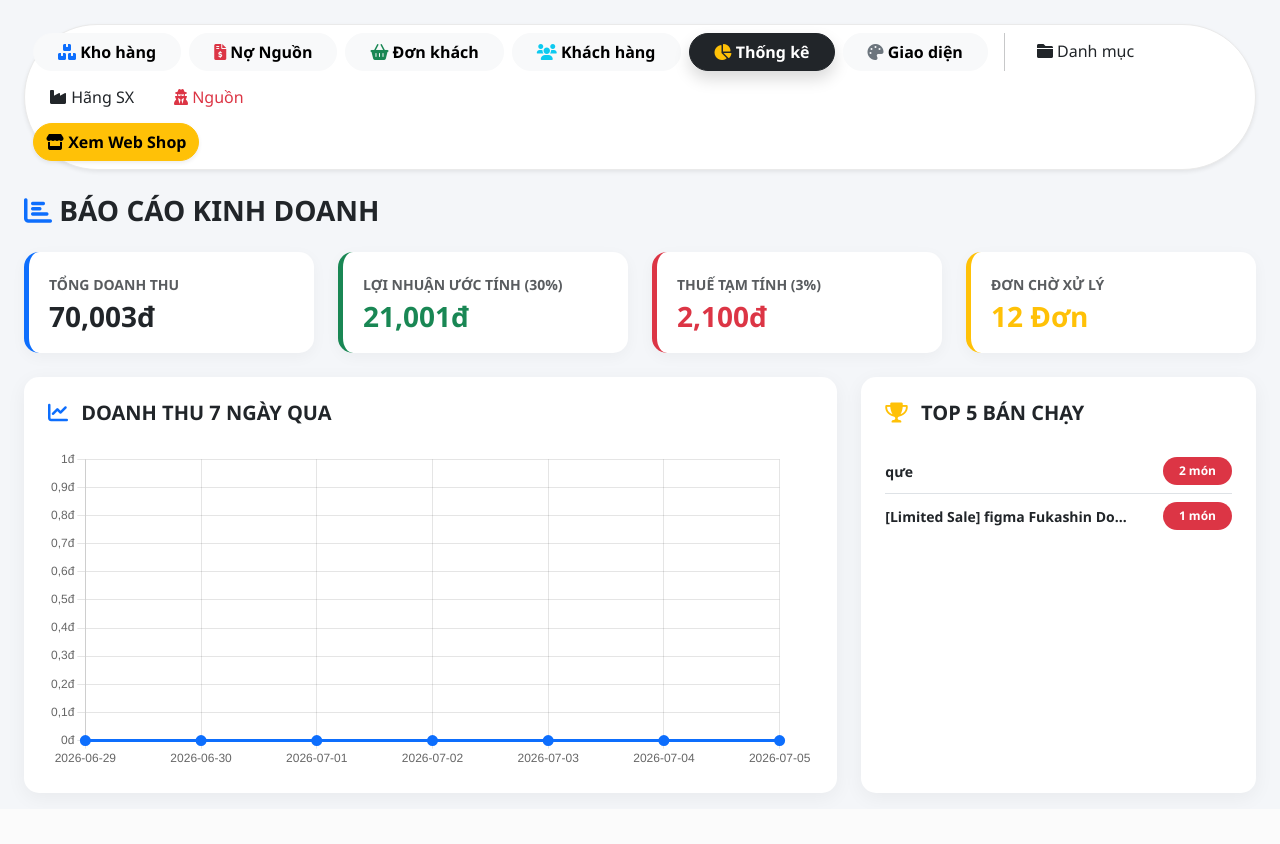
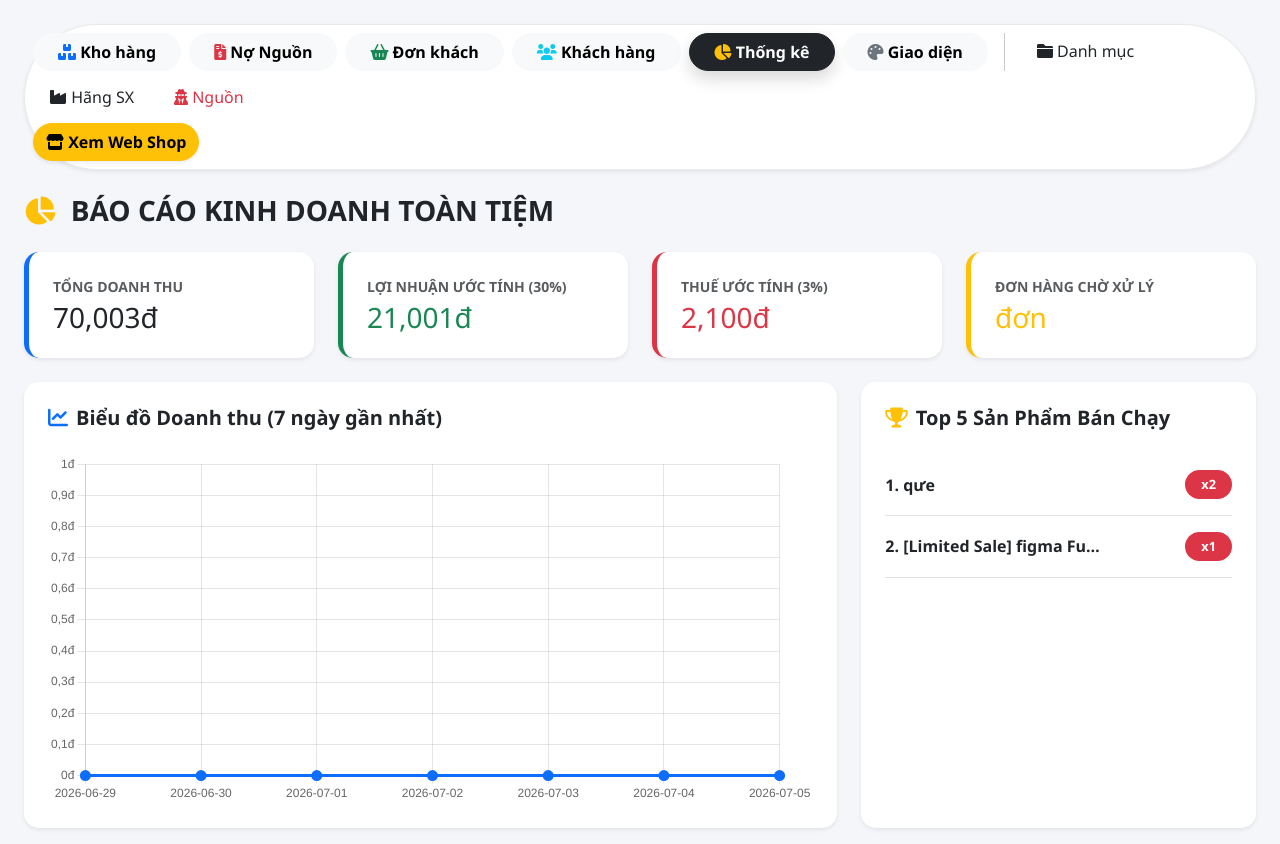
Before and after one commit to rinsilver/Takimitsu-Hobby, a Flask app: page /admin/thong-ke in a window 1280 px wide. Before the commit the page ends 799 px from the top, so only its background shows below. Run offline with Flask 3, Linux system fonts and the light colour scheme; the visitor is signed in with stand-in values (Sample User, id 1); data comes from the database, SQL or seed files in the repository; both versions use the stored data as it was after the commit; some libraries are stand-ins or nearby versions.

Commit message:
update v20.3

```diff
--- a/routes/admin.py
+++ b/routes/admin.py
@@ -17,7 +17,6 @@ def admin_dashboard():
     if 'admin_id' not in session: return redirect('/dang-nhap')
     conn = ket_noi_db()
 
-    # Lấy các tham số từ bộ lọc
     tu_khoa = request.args.get('tu_khoa', '')
     danh_muc = request.args.get('danh_muc', '')
     hang_sx = request.args.get('hang_sx', '')
@@ -26,10 +25,7 @@ def admin_dashboard():
     page = request.args.get('page', 1, type=int)
     per_page = 10
 
-    # ĐÃ SỬA LỖI: Thêm bí danh 's' cho bảng san_pham
     query_count = "SELECT COUNT(*) FROM san_pham s WHERE 1=1"
-
-    # Câu lệnh chính lấy giá nhập thực tế từ Lô Hàng
     query = """
         SELECT s.*,
         IFNULL((SELECT gia_nhap FROM lo_hang_nhap WHERE san_pham_id = s.id ORDER BY id DESC LIMIT 1), s.gia_nhap) as gia_nhap_thuc_te
@@ -37,51 +33,71 @@ def admin_dashboard():
     """
     params = []
 
-    # Nối các điều kiện lọc vào câu SQL
     if tu_khoa:
         clause = " AND (s.ten LIKE ? OR s.id LIKE ?)"
         query_count += clause; query += clause
         params.extend([f'%{tu_khoa}%', f'%{tu_khoa}%'])
-
     if danh_muc:
         clause = " AND s.the_loai = ?"
-        query_count += clause; query += clause
-        params.append(danh_muc)
-
+        query_count += clause; query += clause; params.append(danh_muc)
     if hang_sx:
         clause = " AND s.hang_sx = ?"
-        query_count += clause; query += clause
-        params.append(hang_sx)
-
+        query_count += clause; query += clause; params.append(hang_sx)
     if kieu_hang:
         clause = " AND s.kieu_hang = ?"
-        query_count += clause; query += clause
-        params.append(kieu_hang)
+        query_count += clause; query += clause; params.append(kieu_hang)
 
-    # Tính tổng trang
     tong_sp = conn.execute(query_count, params).fetchone()[0]
     tong_trang = (tong_sp + per_page - 1) // per_page
 
-    # Sắp xếp
     if sap_xep == 'moi_nhat': query += " ORDER BY s.id DESC"
     elif sap_xep == 'cu_nhat': query += " ORDER BY s.id ASC"
     elif sap_xep == 'ton_nhieu': query += " ORDER BY s.so_luong DESC"
     elif sap_xep == 'ton_it': query += " ORDER BY s.so_luong ASC"
     else: query += " ORDER BY s.id DESC"
 
-    # Phân trang
     query += " LIMIT ? OFFSET ?"
     params.extend([per_page, (page - 1) * per_page])
     sps = conn.execute(query, params).fetchall()
 
-    # Lấy dữ liệu cho các ô Select box
     dms = conn.execute('SELECT * FROM danh_muc').fetchall()
     hgs = conn.execute('SELECT * FROM hang_sx_list').fetchall()
 
+    # --- THUẬT TOÁN TÍNH THỐNG KÊ ĐỘNG CHO 4 THẺ DASHBOARD ---
+    try:
+        # 1. Dòng hàng bán chạy nhất (Dựa trên số lượng đã bán trong đơn hoàn thành)
+        dong_bc_row = conn.execute('''
+            SELECT s.the_loai, SUM(c.so_luong) as sl
+            FROM chi_tiet_don c JOIN san_pham s ON c.san_pham_id = s.id
+            JOIN don_hang d ON c.don_hang_id = d.id
+            WHERE d.trang_thai = 'Hoàn thành' AND s.the_loai != ''
+            GROUP BY s.the_loai ORDER BY sl DESC LIMIT 1
+        ''').fetchone()
+        dong_ban_chay = dong_bc_row['the_loai'] if dong_bc_row and dong_bc_row['the_loai'] else "Chưa có data"
+
+        # 2. Giá nhập trung bình của toàn bộ các Lô hàng
+        gia_tb_row = conn.execute('SELECT AVG(gia_nhap) FROM lo_hang_nhap WHERE gia_nhap > 0').fetchone()
+        gia_nhap_tb = gia_tb_row[0] if gia_tb_row and gia_tb_row[0] else 0
+
+        # 3. Hãng phổ biến nhất trong kho
+        hang_top_row = conn.execute('''
+            SELECT hang_sx, COUNT(id) as sl
+            FROM san_pham WHERE hang_sx != '' AND hang_sx IS NOT NULL
+            GROUP BY hang_sx ORDER BY sl DESC LIMIT 1
+        ''').fetchone()
+        hang_nhieu_nhat = hang_top_row['hang_sx'] if hang_top_row and hang_top_row['hang_sx'] else "Chưa có data"
+    except:
+        dong_ban_chay = "N/A"
+        gia_nhap_tb = 0
+        hang_nhieu_nhat = "N/A"
+
     conn.close()
+
+    # Bơm thêm 4 biến thống kê ra ngoài HTML
     return render_template('admin.html', san_phams=sps, tu_khoa=tu_khoa,
                            danh_muc=danh_muc, hang_sx=hang_sx, kieu_hang=kieu_hang, sap_xep=sap_xep,
-                           danh_mucs=dms, hangs=hgs, page=page, tong_trang=tong_trang)
+                           danh_mucs=dms, hangs=hgs, page=page, tong_trang=tong_trang,
+                           tong_sp=tong_sp, dong_ban_chay=dong_ban_chay, gia_nhap_tb=gia_nhap_tb, hang_nhieu_nhat=hang_nhieu_nhat)
 
 @admin_bp.route('/them', methods=['GET', 'POST'])
 def them_san_pham():
--- /dev/null
+++ b/static/css/admin_style.css
@@ -0,0 +1,28 @@
+body {
+    background-color: #f4f6f9;
+    font-family: 'Segoe UI', sans-serif;
+}
+
+/* KHÔI PHỤC CLASS GIAO DIỆN KHỐI (CARD) CHO ADMIN */
+.premium-card {
+    background: #fff;
+    border-radius: 15px;
+    border: none;
+    box-shadow: 0 5px 20px rgba(0, 0, 0, 0.05);
+}
+
+/* CSS dùng chung cho bảng (Tables) Admin */
+.premium-table thead th {
+    text-transform: uppercase;
+    letter-spacing: 1px;
+    font-size: 0.8rem;
+    padding: 15px 20px;
+    background-color: #212529 !important;
+    color: #ffffff !important;
+    border-bottom: 2px solid #373b3e;
+}
+.premium-table tbody td {
+    padding: 15px 20px;
+    vertical-align: middle;
+    border-bottom: 1px solid #f2f2f2;
+}
--- a/templates/admin_base.html
+++ b/templates/admin_base.html
@@ -6,34 +6,7 @@
     <link href="https://cdn.jsdelivr.net/npm/bootstrap@5.3.0/dist/css/bootstrap.min.css" rel="stylesheet">
     <link rel="stylesheet" href="https://cdnjs.cloudflare.com/ajax/libs/font-awesome/6.0.0/css/all.min.css">
 
-    <style>
-        body {
-            background-color: #f4f6f9;
-            font-family: 'Segoe UI', sans-serif;
-        }
-        /* CSS dùng chung cho các khối thẻ */
-        .premium-card {
-            background: #fff;
-            border-radius: 15px;
-            border: none;
-            box-shadow: 0 5px 20px rgba(0, 0, 0, 0.05);
-        }
-        /* CSS dùng chung cho bảng */
-        .premium-table thead th {
-            text-transform: uppercase;
-            letter-spacing: 1px;
-            font-size: 0.8rem;
-            padding: 15px 20px;
-            background-color: #212529 !important;
-            color: #ffffff !important;
-            border-bottom: 2px solid #373b3e;
-        }
-        .premium-table tbody td {
-            padding: 15px 20px;
-            vertical-align: middle;
-            border-bottom: 1px solid #f2f2f2;
-        }
-    </style>
+    <link rel="stylesheet" href="{{ url_for('static', filename='css/admin_style.css') }}">
     {% block extra_css %}{% endblock %}
 </head>
 
--- a/templates/ho_so.html
+++ b/templates/ho_so.html
@@ -5,7 +5,6 @@
 {% block extra_css %}
 <style>
     body { background-color: #f4f5f7; }
-    .profile-card { background: #fff; border-radius: 12px; border: none; box-shadow: 0 4px 15px rgba(0, 0, 0, 0.05); }
 </style>
 {% endblock %}
 
@@ -15,7 +14,7 @@
 
     <div class="row g-4">
         <div class="col-md-4">
-            <div class="profile-card p-4">
+            <div class="premium-card p-4">
                 <div class="text-center mb-4">
                     <div class="bg-dark text-white rounded-circle d-inline-flex align-items-center justify-content-center shadow-sm"
                         style="width: 80px; height: 80px; font-size: 2rem;">
@@ -39,7 +38,7 @@
         </div>
 
         <div class="col-md-8">
-            <div class="profile-card p-4 h-100">
+            <div class="premium-card p-4 h-100">
                 <h4 class="fw-bold border-bottom pb-3 mb-4"><i class="fas fa-history"></i> LỊCH SỬ MUA HÀNG</h4>
 
                 {% if don_hangs %}
--- a/templates/thong_ke.html
+++ b/templates/thong_ke.html
@@ -5,70 +5,74 @@
 
 {% block extra_css %}
 <style>
-    .stat-card-premium {
-        border-radius: 15px;
-        border: none;
-        padding: 20px;
-        transition: transform 0.3s ease;
-        box-shadow: 0 4px 15px rgba(0, 0, 0, 0.04);
-        background: #fff;
+    .premium-card {
+        transition: transform 0.3s ease, box-shadow 0.3s ease;
     }
-    .stat-card-premium:hover { transform: translateY(-5px); }
+    .premium-card:hover {
+        transform: translateY(-5px);
+        box-shadow: 0 8px 25px rgba(0, 0, 0, 0.08) !important;
+    }
 </style>
 {% endblock %}
 
 {% block content %}
 <div class="d-flex justify-content-between align-items-center mb-4 mt-2">
-    <h3 class="fw-bold m-0"><i class="fas fa-chart-bar text-primary"></i> BÁO CÁO KINH DOANH</h3>
+    <h3 class="fw-bold m-0 text-dark"><i class="fas fa-chart-pie text-warning me-2"></i> BÁO CÁO KINH DOANH TOÀN TIỆM</h3>
 </div>
 
 <div class="row g-4 mb-4">
     <div class="col-md-3">
-        <div class="stat-card-premium border-start border-primary border-5">
-            <small class="text-muted fw-bold text-uppercase">Tổng Doanh Thu</small>
-            <h3 class="fw-bold text-dark mt-1 mb-0">{{ "{:,.0f}".format(doanh_thu) }}đ</h3>
+        <div class="premium-card border-start border-primary border-5 p-4 h-100 shadow-sm bg-white">
+            <small class="text-muted fw-bold text-uppercase d-block mb-1">Tổng Doanh Thu</small>
+            <h3 class="fw-black text-dark mt-1 mb-0">{{ "{:,.0f}".format(doanh_thu) }}đ</h3>
         </div>
     </div>
     <div class="col-md-3">
-        <div class="stat-card-premium border-start border-success border-5">
-            <small class="text-muted fw-bold text-uppercase">Lợi Nhuận Ước Tính (30%)</small>
-            <h3 class="fw-bold text-success mt-1 mb-0">{{ "{:,.0f}".format(doanh_thu * 0.3) }}đ</h3>
+        <div class="premium-card border-start border-success border-5 p-4 h-100 shadow-sm bg-white">
+            <small class="text-muted fw-bold text-uppercase d-block mb-1">Lợi Nhuận Ước Tính (30%)</small>
+            <h3 class="fw-black text-success mt-1 mb-0">{{ "{:,.0f}".format(doanh_thu * 0.3) }}đ</h3>
         </div>
     </div>
     <div class="col-md-3">
-        <div class="stat-card-premium border-start border-danger border-5">
-            <small class="text-muted fw-bold text-uppercase">Thuế Tạm Tính (3%)</small>
-            <h3 class="fw-bold text-danger mt-1 mb-0">{{ "{:,.0f}".format(thue_vat) }}đ</h3>
+        <div class="premium-card border-start border-danger border-5 p-4 h-100 shadow-sm bg-white">
+            <small class="text-muted fw-bold text-uppercase d-block mb-1">Thuế Ước Tính (3%)</small>
+            <h3 class="fw-black text-danger mt-1 mb-0">{{ "{:,.0f}".format(thue_vat) }}đ</h3>
         </div>
     </div>
     <div class="col-md-3">
-        <div class="stat-card-premium border-start border-warning border-5">
-            <small class="text-muted fw-bold text-uppercase">Đơn Chờ Xử Lý</small>
-            <h3 class="fw-bold text-warning mt-1 mb-0">{{ so_don_moi }} Đơn</h3>
+        <div class="premium-card border-start border-warning border-5 p-4 h-100 shadow-sm bg-white">
+            <small class="text-muted fw-bold text-uppercase d-block mb-1">Đơn Hàng Chờ Xử Lý</small>
+            <h3 class="fw-black text-warning mt-1 mb-0">{{_don_moi if so_don_moi else 0}} đơn</h3>
         </div>
     </div>
 </div>
 
 <div class="row g-4">
-    <div class="col-lg-8">
-        <div class="premium-card p-4">
-            <h5 class="fw-bold mb-4"><i class="fas fa-chart-line text-primary me-2"></i> DOANH THU 7 NGÀY QUA</h5>
-            <div style="position: relative; height:320px;">
+    <div class="col-md-8">
+        <div class="premium-card p-4 shadow-sm bg-white">
+            <h5 class="fw-bold mb-4 text-dark"><i class="fas fa-chart-line text-primary me-2"></i>Biểu đồ Doanh thu (7 ngày gần nhất)</h5>
+            <div style="height: 350px; position: relative;">
                 <canvas id="revenueChart"></canvas>
             </div>
         </div>
     </div>
-    <div class="col-lg-4">
-        <div class="premium-card p-4 h-100">
-            <h5 class="fw-bold mb-4"><i class="fas fa-trophy text-warning me-2"></i> TOP 5 BÁN CHẠY</h5>
+
+    <div class="col-md-4">
+        <div class="premium-card p-4 shadow-sm bg-white h-100">
+            <h5 class="fw-bold mb-4 text-dark"><i class="fas fa-trophy text-warning me-2"></i>Top 5 Sản Phẩm Bán Chạy</h5>
             <div class="list-group list-group-flush">
                 {% for sp in top_sps %}
-                <div class="list-group-item px-0 d-flex justify-content-between align-items-center">
-                    <span class="small fw-bold text-dark text-truncate" style="max-width: 70%;" title="{{ sp.ten }}">{{ sp.ten }}</span>
-                    <span class="badge bg-danger rounded-pill px-3 py-2">{{ sp.total_qty }} món</span>
+                <div class="list-group-item bg-transparent px-0 py-3 d-flex justify-content-between align-items-center border-bottom">
+                    <div class="text-truncate fw-bold text-dark" style="max-width: 220px;" title="{{ sp.ten }}">
+                        {{ loop.index }}. {{ sp.ten }}
+                    </div>
+                    <span class="badge bg-danger rounded-pill px-3 py-2 fw-black" style="font-size: 0.8rem;">x{{ sp.total_qty }}</span>
                 </div>
                 {% else %}
-                <div class="text-center py-5 text-muted small">Chưa có dữ liệu bán hàng hoàn thành sếp ơi!</div>
+                <div class="text-center py-5 text-muted small">
+                    <i class="fas fa-box-open fs-2 mb-2 opacity-25"></i><br>
+                    Chưa có dữ liệu bán hàng hoàn thành sếp ơi!
+                </div>
                 {% endfor %}
             </div>
         </div>
@@ -79,6 +83,7 @@
 {% block scripts %}
 <script src="https://cdn.jsdelivr.net/npm/chart.js"></script>
 <script>
+    document.addEventListener("DOMContentLoaded", function() {
         const ctx = document.getElementById('revenueChart').getContext('2d');
         new Chart(ctx, {
             type: 'line',
@@ -110,9 +115,12 @@
                     }
                 },
                 plugins: {
-                legend: { display: false }
+                    legend: {
+                        display: false
+                    }
                 }
             }
         });
+    });
 </script>
 {% endblock %}
```
Also changed, not shown: static/css/style.css (+8 -0 lines), templates/admin.html (+114 -66 lines), templates/cong_no_nguon.html (+99 -51 lines), templates/macros.html (added, +39 -0 lines), templates/quan_ly_don.html (+4 -32 lines), templates/quan_ly_khach.html (+36 -28 lines), templates/thanh_toan.html (+2 -8 lines), database_v5.db. Lines whose indentation alone changed are shown as unchanged.
